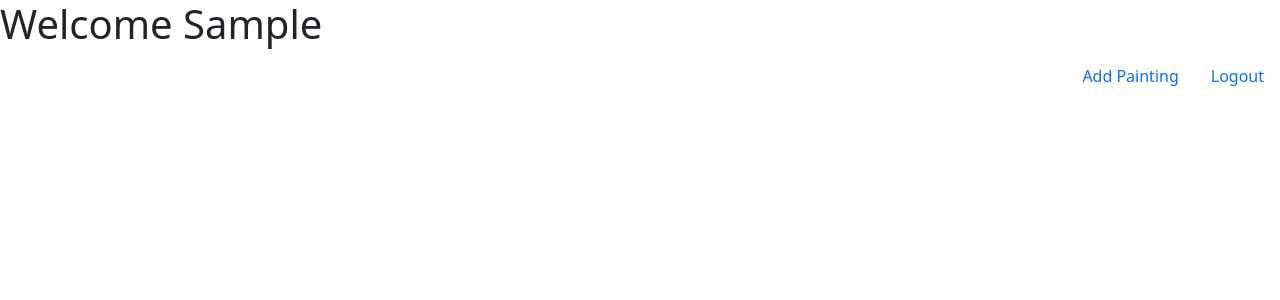
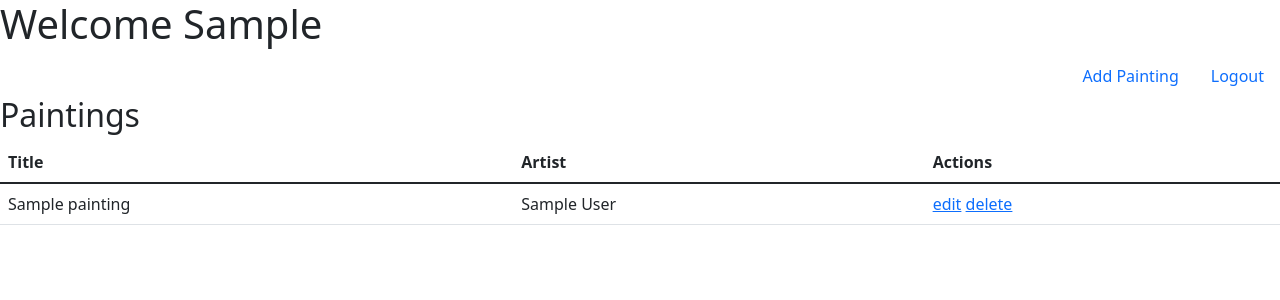
Before and after one commit to jase-k/artists_paintings, a Flask app: page /artists/1 in a window 1280 px wide. Shown: the top 300 px of the page. Run offline with Flask 2, Linux system fonts and the light colour scheme; the visitor is signed in with stand-in values (Sample User, id 1); tables that the repository leaves empty or names only in its code hold one stand-in row (values such as "Sample post").

Commit message:
Paintings displayed on user dashboard

```diff
--- a/flask_app/controllers/artists.py
+++ b/flask_app/controllers/artists.py
@@ -1,6 +1,8 @@
+from flask_app.models.painting import Painting
 from flask_app import app
 from flask import redirect, render_template, request, session
 from flask_app.models.artist import Artist
+from flask_app.models.painting import Painting
 
 @app.route('/')
 def mainPage():
@@ -31,7 +33,8 @@ def registerArtist():
 def displayDashboard(id):
     if session['artist_id'] == id:
         artist = Artist.getArtistById(id)
-        return render_template('dashboard.html', artist = artist)
+        paintings = Painting.getAllPaintings()
+        return render_template('dashboard.html', artist = artist, paintings = paintings)
     else:
         return redirect(f"/artists/{session['artist_id']}")
 
--- a/flask_app/models/painting.py
+++ b/flask_app/models/painting.py
@@ -13,6 +13,7 @@ class Painting:
         self.artist_id = data['artist_id']
         self.created_at = data['created_at']
         self.updated_at = data['updated_at']
+        self.artist = f"{data['first_name']} {data['last_name']}"
 
     @classmethod
     def addPainting(cls, data):
@@ -55,3 +56,16 @@ class Painting:
             is_valid = False
 
         return is_valid
+    #gets all paintings from db and returns and list of instances
+    @classmethod
+    def getAllPaintings(cls):
+        query = "SELECT * from paintings LEFT JOIN artists ON artist_id = artists.id"
+
+        paintings_fromDB = MySQLConnection(db).query_db(query)
+        print("DATA from SELECT ALL paintings: ", paintings_fromDB)
+        paintings =[]
+
+        for painting in paintings_fromDB:
+            paintings.append(cls(painting))
+
+        return paintings
--- a/flask_app/templates/dashboard.html
+++ b/flask_app/templates/dashboard.html
@@ -17,5 +17,32 @@
             <a class="nav-link" href="/logout">Logout</a>
         </li>
     </ul>
+    <h2>Paintings</h2>
+    <table class="table" id='AllPaintings'>
+        <thead>
+          <tr>
+            <th scope="col">Title</th>
+            <th scope="col">Artist</th>
+            <th scope="col">Actions</th>
+          </tr>
+        </thead>
+        <tbody>
+        {% for painting in paintings %}
+          <tr>
+            <td>{{painting.title}}</td>
+            <td>{{painting.artist}}</td>
+            <td>
+                {% if painting.artist_id == session.artist_id %}
+                    <a href="/edit">edit</a>
+                    <a href="/delete">delete</a>
+                {% endif %}
+                {% if not painting.artist_id == session.artist_id %}
+                    <a href="">NONE</a>
+                {% endif %}
+            </td>
+          </tr>
+        {% endfor %}
+        </tbody>
+      </table>
 </body>
 </html>
```
